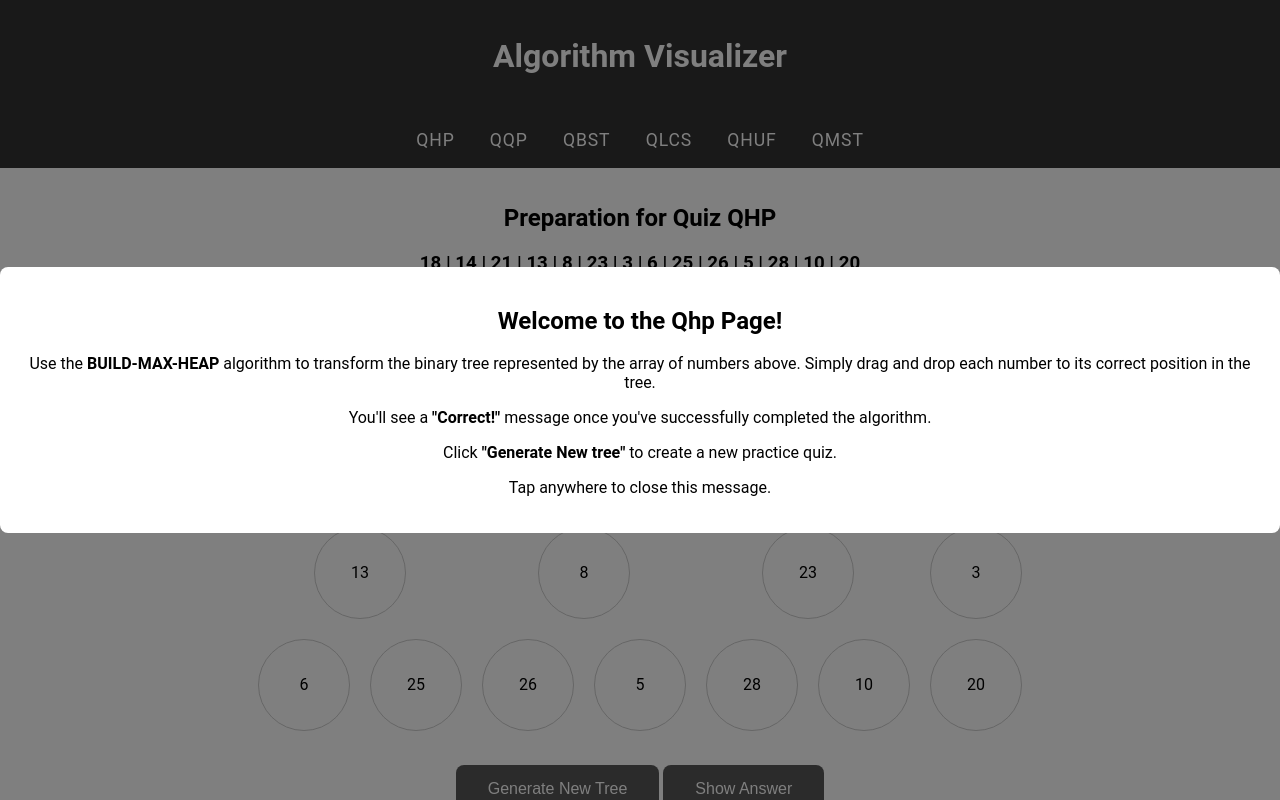
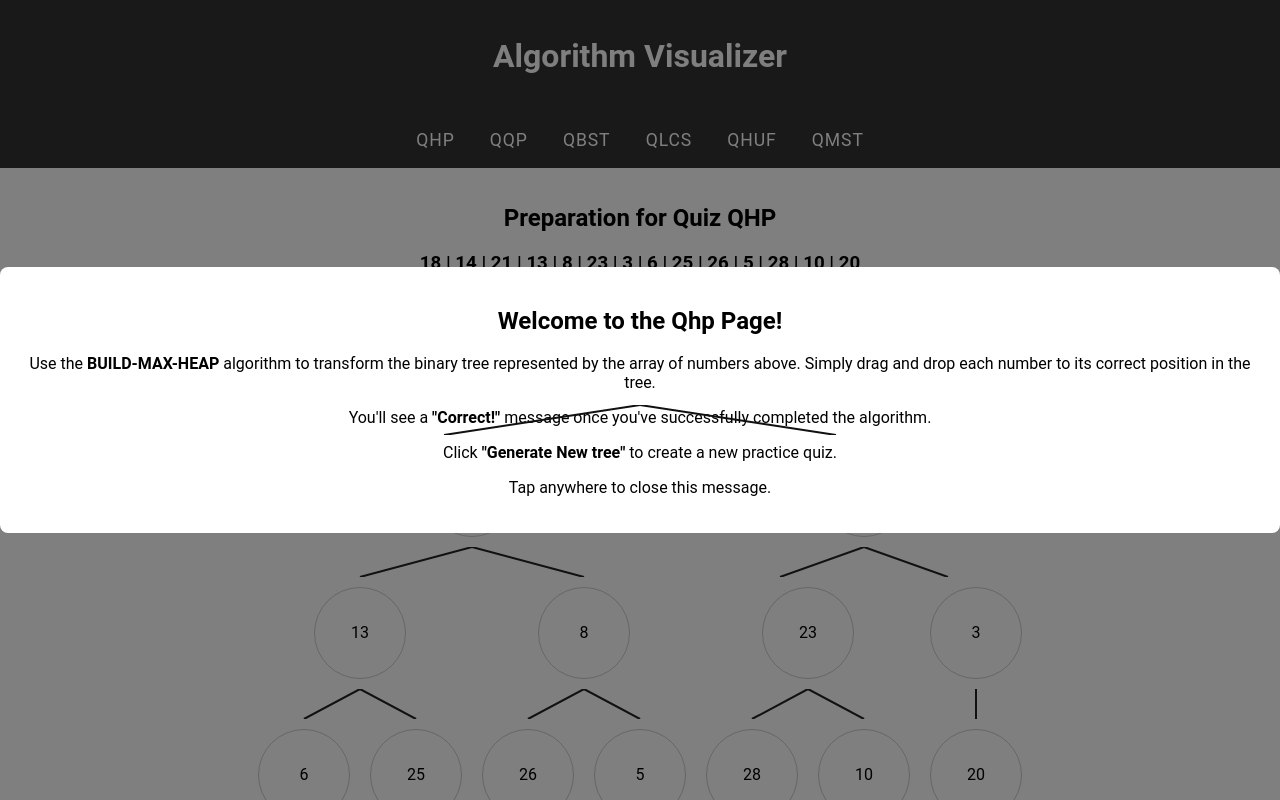
Before and after one commit to DanielH987/algorithm-visualizer, a React (Create React App) app: page /build-max-heap in a window 1280 px wide. Shown: the top 800 px of the page. Built offline with nearby package versions, Linux system fonts and the light colour scheme.

Commit message:
feat: Add SVG branch lines for visual representation of tree structure

```diff
--- a/src/components/Heap/TreeNode.css
+++ b/src/components/Heap/TreeNode.css
@@ -1,3 +1,4 @@
+/* Tree node container */
 .tree-node-container {
   display: flex;
   flex-direction: column;
@@ -5,8 +6,9 @@
   position: relative;
 }
 
+/* The visual node – a circle with the value inside */
 .tree-node {
-  margin: 10px;
+  margin: 0 10px;
   padding: 20px;
   border: 1px solid #ccc;
   text-align: center;
@@ -30,18 +32,30 @@
   border-width: 2px;
 }
 
+/* Children wrapper – each child gets an equal horizontal slice */
 .tree-children {
   display: flex;
-  justify-content: space-between;
   width: 100%;
+  margin-top: 30px; /* space for branch lines */
+  position: relative; /* anchor for SVG */
 }
 
-.tree-children::before {
-  left: 0;
-  border-right: 1px solid #ccc;
+.tree-children > .tree-node-container {
+  flex: 1; /* each child occupies half the width */
 }
 
-.tree-children::after {
-  right: 0;
-  border-left: 1px solid #ccc;
+/* Straight‑line branches drawn with an SVG overlay */
+.branch {
+  position: absolute;
+  top: -30px;   /* align line with node bottom */
+  left: 0;
+  width: 100%;
+  height: 30px;
+  pointer-events: none; /* ignore mouse events */
+  z-index: 2; /* ensure line sits above nodes */
 }
+
+.branch line {
+  stroke: #111; /* darker than #333 */
+  stroke-width: 2;
+}
--- a/src/components/Heap/TreeNode.js
+++ b/src/components/Heap/TreeNode.js
@@ -35,6 +35,29 @@ const TreeNode = ({ node, index, leftChild, rightChild, moveNode }) => {
         </div>
       </div>
       <div className="tree-children">
+        {/* SVG branch lines – straight diagonals from parent to children */}
+        <svg className="branch" width="100%" height="30" xmlns="http://www.w3.org/2000/svg">
+            {leftChild && (
+              <line
+                x1="50%"
+                y1="0"
+                x2={rightChild ? "25%" : "50%"}
+                y2="30"
+                stroke="#111"
+                strokeWidth={2}
+              />
+            )}
+            {rightChild && (
+              <line
+                x1="50%"
+                y1="0"
+                x2={leftChild ? "75%" : "50%"}
+                y2="30"
+                stroke="#111"
+                strokeWidth={2}
+              />
+            )}
+          </svg>
         {leftChild && (
           <TreeNode
             node={leftChild.node}
```
Also changed, not shown: 1 other file (tests, documents, lock files or other folders).
